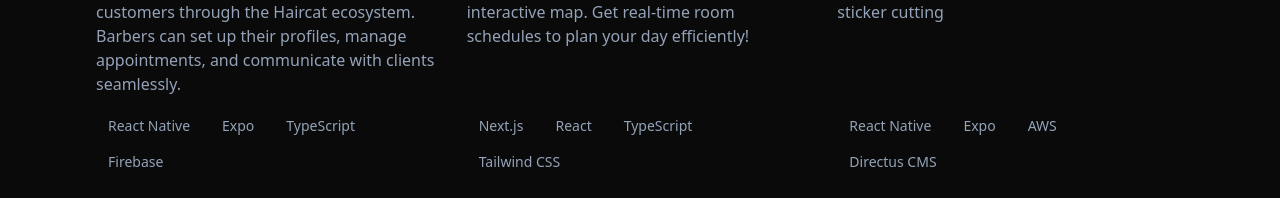
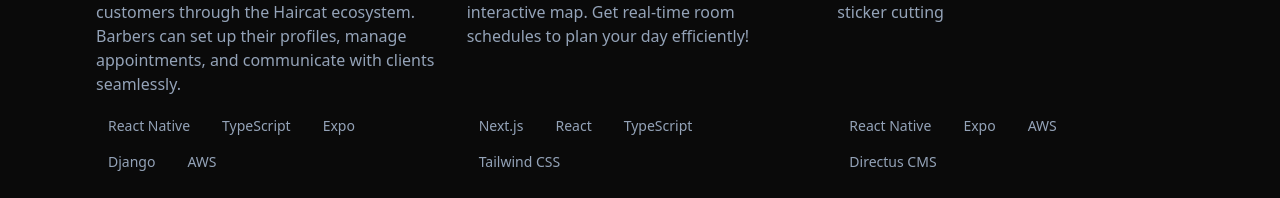
Before and after one commit to jourdancatarina3/jourdan-portfolio, a Next.js app: page / in a window 1280 px wide. Shown: the part 1468-1666 px from the top of the page. Built offline with nearby package versions, Linux system fonts and the light colour scheme.

Commit message:
Update project tags in Home component to include Django and AWS

```diff
--- a/app/page.tsx
+++ b/app/page.tsx
@@ -117,7 +117,7 @@
           description: "Notifications screen"
         },
       ],
-      tags: ["React Native", "Expo", "TypeScript", "Firebase"],
+      tags: ["React Native", "TypeScript", "Expo", "Django", "AWS"],
       link: "#",
       type: "fullstack" as const,
       isMobileApp: true
```
